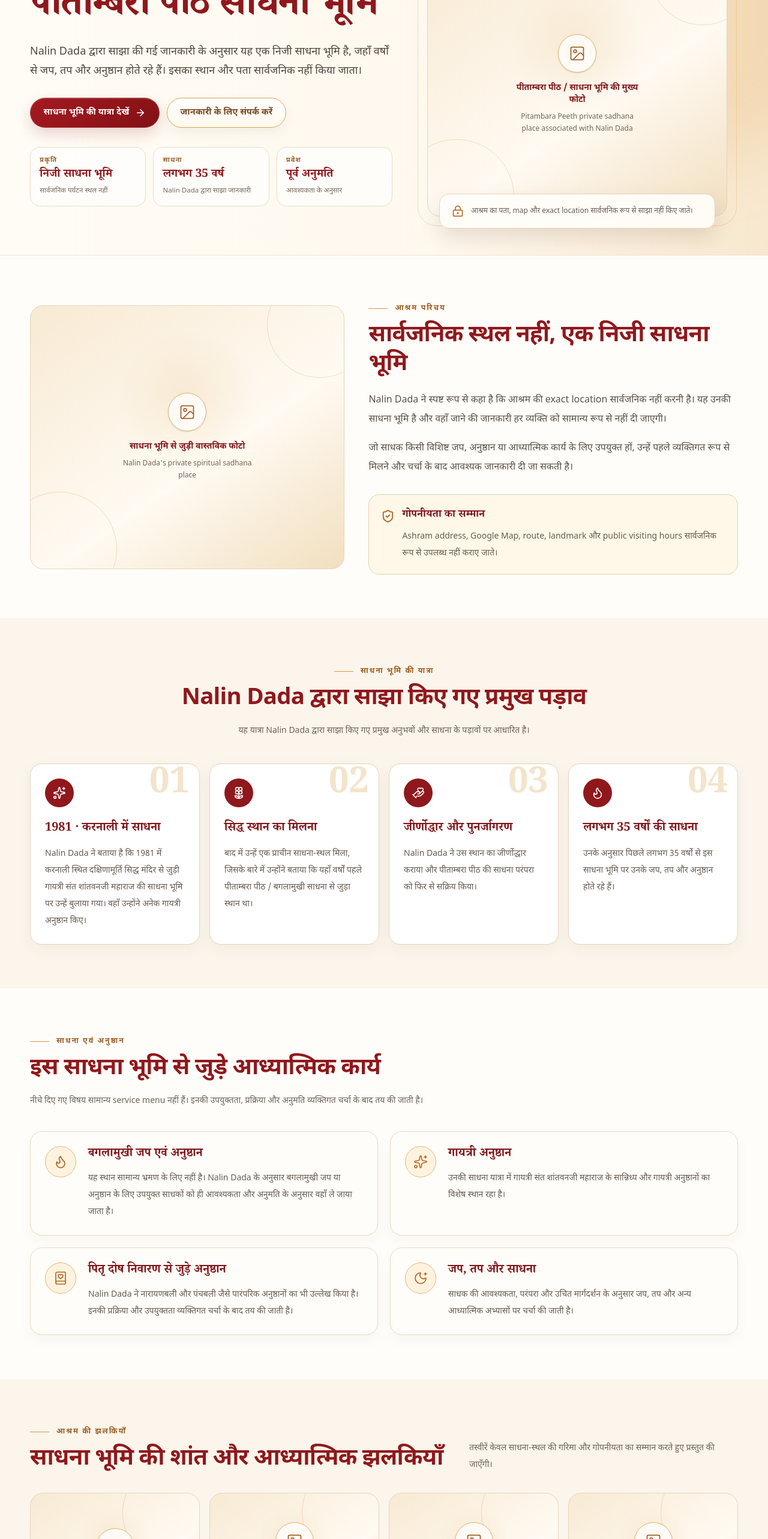
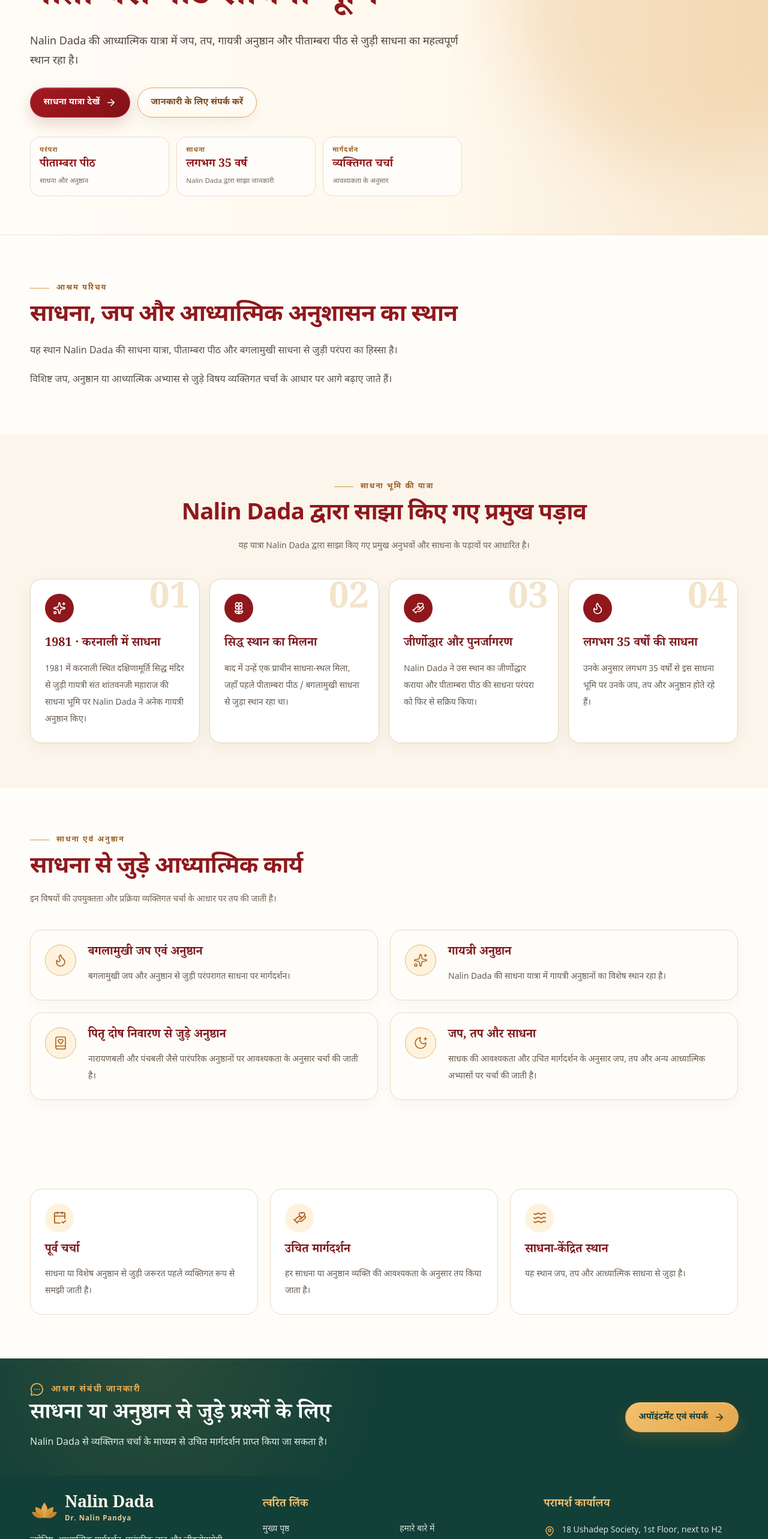
Before and after one commit to dhruvintejani/nalin_dada, a React (Vite) app: page /ashram in a window 1280 px wide. Shown: the part 220-2786 px from the top of the page at 60% size. Built offline with nearby package versions, Linux system fonts and the light colour scheme.

Commit message:
Translate Ashram page and remove public privacy messaging

```diff
--- a/src/pages/Ashram.tsx
+++ b/src/pages/Ashram.tsx
@@ -5,161 +5,111 @@ import {
   Flame,
   Flower2,
   HandHeart,
-  LockKeyhole,
   MessageCircleMore,
   MoonStar,
-  ShieldCheck,
   Sparkles,
   Waves,
 } from "lucide-react";
+import { useTranslation } from "react-i18next";
 import { Link } from "react-router-dom";
 import MediaSlot from "../components/MediaSlot";
 import { media } from "../config/media";
 
-const journey = [
-  {
-    number: "01",
-    title: "1981 · करनाली में साधना",
-    text: "Nalin Dada ने बताया है कि 1981 में करनाली स्थित दक्षिणामूर्ति सिद्ध मंदिर से जुड़ी गायत्री संत शांतवनजी महाराज की साधना भूमि पर उन्हें बुलाया गया। वहाँ उन्होंने अनेक गायत्री अनुष्ठान किए।",
-    icon: Sparkles,
-  },
-  {
-    number: "02",
-    title: "सिद्ध स्थान का मिलना",
-    text: "बाद में उन्हें एक प्राचीन साधना-स्थल मिला, जिसके बारे में उन्होंने बताया कि यहाँ वर्षों पहले पीताम्बरा पीठ / बगलामुखी साधना से जुड़ा स्थान था।",
-    icon: Flower2,
-  },
-  {
-    number: "03",
-    title: "जीर्णोद्धार और पुनर्जागरण",
-    text: "Nalin Dada ने उस स्थान का जीर्णोद्धार कराया और पीताम्बरा पीठ की साधना परंपरा को फिर से सक्रिय किया।",
-    icon: HandHeart,
-  },
-  {
-    number: "04",
-    title: "लगभग 35 वर्षों की साधना",
-    text: "उनके अनुसार पिछले लगभग 35 वर्षों से इस साधना भूमि पर उनके जप, तप और अनुष्ठान होते रहे हैं।",
-    icon: Flame,
-  },
-];
+const journeyIcons = [Sparkles, Flower2, HandHeart, Flame];
+const practiceIcons = [Flame, Sparkles, BookHeart, MoonStar];
+const cardIcons = [CalendarCheck2, HandHeart, Waves];
 
-const practices = [
-  {
-    title: "बगलामुखी जप एवं अनुष्ठान",
-    text: "यह स्थान सामान्य भ्रमण के लिए नहीं है। Nalin Dada के अनुसार बगलामुखी जप या अनुष्ठान के लिए उपयुक्त साधकों को ही आवश्यकता और अनुमति के अनुसार वहाँ ले जाया जाता है।",
-    icon: Flame,
-  },
-  {
-    title: "गायत्री अनुष्ठान",
-    text: "उनकी साधना यात्रा में गायत्री संत शांतवनजी महाराज के सान्निध्य और गायत्री अनुष्ठानों का विशेष स्थान रहा है।",
-    icon: Sparkles,
-  },
-  {
-    title: "पितृ दोष निवारण से जुड़े अनुष्ठान",
-    text: "Nalin Dada ने नारायणबली और पंचबली जैसे पारंपरिक अनुष्ठानों का भी उल्लेख किया है। इनकी प्रक्रिया और उपयुक्तता व्यक्तिगत चर्चा के बाद तय की जाती है।",
-    icon: BookHeart,
-  },
-  {
-    title: "जप, तप और साधना",
-    text: "साधक की आवश्यकता, परंपरा और उचित मार्गदर्शन के अनुसार जप, तप और अन्य आध्यात्मिक अभ्यासों पर चर्चा की जाती है।",
-    icon: MoonStar,
-  },
-];
+const Ashram = () => {
+  const { t } = useTranslation();
+  const stats = t("ashram.stats", { returnObjects: true }) as Array<{
+    label: string;
+    value: string;
+    text: string;
+  }>;
+  const journey = t("ashram.journey.items", { returnObjects: true }) as Array<{
+    title: string;
+    text: string;
+  }>;
+  const practices = t("ashram.practices.items", { returnObjects: true }) as Array<{
+    title: string;
+    text: string;
+  }>;
+  const cards = t("ashram.cards", { returnObjects: true }) as Array<{
+    title: string;
+    text: string;
+  }>;
+  const galleryAssets = [
+    media.photos.ashramGalleryOne,
+    media.photos.ashramGalleryTwo,
+    media.photos.ashramGalleryThree,
+    media.photos.ashramGalleryFour,
+  ].filter((asset) => Boolean(asset.src));
 
-const Ashram = () => (
+  return (
     <div className="overflow-hidden bg-[#fffdf9]">
       <section className="hero-surface relative">
         <div className="hero-glow" />
-      <div className="site-shell grid min-h-[520px] items-center gap-10 py-12 lg:grid-cols-[1.06fr_.94fr] lg:py-16">
+        <div className={`site-shell grid min-h-[520px] items-center gap-10 py-12 ${media.photos.ashramHero.src ? "lg:grid-cols-[1.06fr_.94fr]" : ""} lg:py-16`}>
           <div className="relative z-10">
-          <div className="eyebrow">साधना · परंपरा · पीताम्बरा पीठ</div>
+            <div className="eyebrow">{t("ashram.eyebrow")}</div>
             <h1 className="mt-4 font-serif text-[2.7rem] font-bold leading-[1.12] tracking-[-0.035em] text-[#8f181c] sm:text-[3.35rem] lg:text-[4.1rem]">
-            पीताम्बरा पीठ साधना भूमि
+              {t("ashram.title")}
             </h1>
             <p className="mt-5 max-w-[720px] text-base leading-8 text-[#51463e] md:text-lg">
-            Nalin Dada द्वारा साझा की गई जानकारी के अनुसार यह एक निजी साधना भूमि है, जहाँ वर्षों से जप, तप और अनुष्ठान होते रहे हैं। इसका स्थान और पता सार्वजनिक नहीं किया जाता।
+              {t("ashram.description")}
             </p>
 
             <div className="mt-7 flex flex-wrap gap-3">
               <a href="#history" className="button-primary">
-              साधना भूमि की यात्रा देखें <ArrowRight size={18} />
+                {t("ashram.journeyButton")} <ArrowRight size={18} />
               </a>
               <Link to="/appointment" className="button-secondary">
-              जानकारी के लिए संपर्क करें
+                {t("ashram.contactButton")}
               </Link>
             </div>
 
             <div className="mt-8 grid max-w-[720px] gap-3 sm:grid-cols-3">
-            <div className="hero-stat">
-              <span className="hero-stat-label">प्रकृति</span>
-              <strong>निजी साधना भूमि</strong>
-              <small>सार्वजनिक पर्यटन स्थल नहीं</small>
+              {stats.map((stat) => (
+                <div key={stat.label} className="hero-stat">
+                  <span className="hero-stat-label">{stat.label}</span>
+                  <strong>{stat.value}</strong>
+                  <small>{stat.text}</small>
                 </div>
-            <div className="hero-stat">
-              <span className="hero-stat-label">साधना</span>
-              <strong>लगभग 35 वर्ष</strong>
-              <small>Nalin Dada द्वारा साझा जानकारी</small>
-            </div>
-            <div className="hero-stat">
-              <span className="hero-stat-label">प्रवेश</span>
-              <strong>पूर्व अनुमति</strong>
-              <small>आवश्यकता के अनुसार</small>
-            </div>
+              ))}
             </div>
           </div>
 
+          {media.photos.ashramHero.src && (
             <div className="relative mx-auto w-full max-w-[500px]">
               <div className="absolute -inset-4 rounded-[2rem] border border-[#e3b86f]/45" />
               <MediaSlot
                 asset={media.photos.ashramHero}
+                priority
                 className="min-h-[440px] rounded-[1.35rem]"
-            label="पीताम्बरा पीठ / साधना भूमि की मुख्य फोटो"
               />
-          <div className="absolute -bottom-5 left-5 right-5 rounded-[1rem] border border-[#ead4b6] bg-[#fffdf9]/95 px-5 py-4 shadow-[0_16px_34px_rgba(77,45,25,.13)] backdrop-blur">
-            <div className="flex items-start gap-3">
-              <LockKeyhole className="mt-0.5 shrink-0 text-[#b56b24]" size={20} />
-              <p className="text-xs leading-6 text-[#675a50]">
-                आश्रम का पता, map और exact location सार्वजनिक रूप से साझा नहीं किए जाते।
-              </p>
             </div>
-          </div>
-        </div>
+          )}
         </div>
       </section>
 
       <section className="section-block">
-      <div className="site-shell grid items-center gap-10 lg:grid-cols-[.92fr_1.08fr]">
+        <div className={`site-shell grid items-center gap-10 ${media.photos.ashramMain.src ? "lg:grid-cols-[.92fr_1.08fr]" : ""}`}>
+          {media.photos.ashramMain.src && (
             <MediaSlot
               asset={media.photos.ashramMain}
               className="min-h-[440px] rounded-[1.35rem]"
-          label="साधना भूमि से जुड़ी वास्तविक फोटो"
             />
+          )}
 
           <div>
-          <div className="eyebrow">आश्रम परिचय</div>
-          <h2 className="section-title mt-3">
-            सार्वजनिक स्थल नहीं, एक निजी साधना भूमि
-          </h2>
+            <div className="eyebrow">{t("ashram.intro.eyebrow")}</div>
+            <h2 className="section-title mt-3">{t("ashram.intro.title")}</h2>
             <p className="mt-5 text-base leading-8 text-[#5d5148]">
-            Nalin Dada ने स्पष्ट रूप से कहा है कि आश्रम की exact location सार्वजनिक नहीं करनी है। यह उनकी साधना भूमि है और वहाँ जाने की जानकारी हर व्यक्ति को सामान्य रूप से नहीं दी जाएगी।
+              {t("ashram.intro.p1")}
             </p>
             <p className="mt-4 text-base leading-8 text-[#5d5148]">
-            जो साधक किसी विशिष्ट जप, अनुष्ठान या आध्यात्मिक कार्य के लिए उपयुक्त हों, उन्हें पहले व्यक्तिगत रूप से मिलने और चर्चा के बाद आवश्यक जानकारी दी जा सकती है।
+              {t("ashram.intro.p2")}
             </p>
-
-          <div className="mt-7 rounded-[1.15rem] border border-[#e4d0b1] bg-[#fff7e8] p-5">
-            <div className="flex items-start gap-3">
-              <ShieldCheck className="mt-1 shrink-0 text-[#b56825]" size={23} />
-              <div>
-                <h3 className="font-serif text-lg font-bold text-[#7f171b]">
-                  गोपनीयता का सम्मान
-                </h3>
-                <p className="mt-2 text-sm leading-7 text-[#675b51]">
-                  Ashram address, Google Map, route, landmark और public visiting hours सार्वजनिक रूप से उपलब्ध नहीं कराए जाते।
-                </p>
-              </div>
-            </div>
-          </div>
           </div>
         </div>
       </section>
@@ -167,35 +117,36 @@ const Ashram = () => (
       <section id="history" className="section-block scroll-mt-24 bg-[#fbf5eb]">
         <div className="site-shell">
           <div className="mx-auto max-w-3xl text-center">
-          <div className="eyebrow justify-center">साधना भूमि की यात्रा</div>
-          <h2 className="section-title mx-auto mt-3">
-            Nalin Dada द्वारा साझा किए गए प्रमुख पड़ाव
-          </h2>
+            <div className="eyebrow justify-center">{t("ashram.journey.eyebrow")}</div>
+            <h2 className="section-title mx-auto mt-3">{t("ashram.journey.title")}</h2>
             <p className="mx-auto mt-4 max-w-2xl text-sm leading-7 text-[#706158]">
-            यह यात्रा Nalin Dada द्वारा साझा किए गए प्रमुख अनुभवों और साधना के पड़ावों पर आधारित है।
+              {t("ashram.journey.description")}
             </p>
           </div>
 
           <div className="mt-10 grid gap-4 lg:grid-cols-4">
-          {journey.map(({ number, title, text, icon: Icon }) => (
+            {journey.map((item, index) => {
+              const Icon = journeyIcons[index] ?? Sparkles;
+              return (
                 <article
-              key={number}
+                  key={item.title}
                   className="relative overflow-hidden rounded-[1.2rem] border border-[#e5d4bc] bg-white p-6 shadow-[0_8px_24px_rgba(84,51,28,.05)]"
                 >
                   <span className="absolute right-4 top-2 font-serif text-6xl font-bold text-[#f3e4cb]">
-                {number}
+                    {String(index + 1).padStart(2, "0")}
                   </span>
                   <div className="relative">
                     <div className="grid h-12 w-12 place-items-center rounded-full bg-[#8f181c] text-white">
                       <Icon size={22} strokeWidth={1.75} />
                     </div>
                     <h3 className="mt-5 font-serif text-xl font-bold leading-8 text-[#7f171b]">
-                  {title}
+                      {item.title}
                     </h3>
-                <p className="mt-3 text-sm leading-7 text-[#675b51]">{text}</p>
+                    <p className="mt-3 text-sm leading-7 text-[#675b51]">{item.text}</p>
                   </div>
                 </article>
-          ))}
+              );
+            })}
           </div>
         </div>
       </section>
@@ -203,19 +154,19 @@ const Ashram = () => (
       <section className="section-block">
         <div className="site-shell">
           <div className="max-w-3xl">
-          <div className="eyebrow">साधना एवं अनुष्ठान</div>
-          <h2 className="section-title mt-3">
-            इस साधना भूमि से जुड़े आध्यात्मिक कार्य
-          </h2>
+            <div className="eyebrow">{t("ashram.practices.eyebrow")}</div>
+            <h2 className="section-title mt-3">{t("ashram.practices.title")}</h2>
             <p className="mt-4 text-sm leading-7 text-[#706158]">
-            नीचे दिए गए विषय सामान्य service menu नहीं हैं। इनकी उपयुक्तता, प्रक्रिया और अनुमति व्यक्तिगत चर्चा के बाद तय की जाती है।
+              {t("ashram.practices.description")}
             </p>
           </div>
 
           <div className="mt-9 grid gap-5 md:grid-cols-2">
-          {practices.map(({ title, text, icon: Icon }) => (
+            {practices.map((item, index) => {
+              const Icon = practiceIcons[index] ?? Flame;
+              return (
                 <article
-              key={title}
+                  key={item.title}
                   className="flex gap-5 rounded-[1.25rem] border border-[#ead9c1] bg-[#fffdf9] p-6 shadow-[0_8px_22px_rgba(84,51,28,.04)]"
                 >
                   <div className="grid h-13 w-13 shrink-0 place-items-center rounded-full border border-[#e0b77c] bg-[#fff3df] text-[#b56522]">
@@ -223,77 +174,63 @@ const Ashram = () => (
                   </div>
                   <div>
                     <h3 className="font-serif text-xl font-bold text-[#7f171b]">
-                  {title}
+                      {item.title}
                     </h3>
-                <p className="mt-3 text-sm leading-7 text-[#675b51]">{text}</p>
+                    <p className="mt-3 text-sm leading-7 text-[#675b51]">{item.text}</p>
                   </div>
                 </article>
+              );
+            })}
+          </div>
+        </div>
+      </section>
+
+      {galleryAssets.length > 0 && (
+        <section className="section-block bg-[#fbf5eb]">
+          <div className="site-shell">
+            <div className="flex flex-col justify-between gap-5 md:flex-row md:items-end">
+              <div>
+                <div className="eyebrow">{t("ashram.gallery.eyebrow")}</div>
+                <h2 className="section-title mt-3">{t("ashram.gallery.title")}</h2>
+              </div>
+              <p className="max-w-md text-sm leading-7 text-[#716359]">
+                {t("ashram.gallery.description")}
+              </p>
+            </div>
+
+            <div className="mt-8 grid gap-4 sm:grid-cols-2 lg:grid-cols-4">
+              {galleryAssets.map((asset) => (
+                <MediaSlot
+                  key={asset.recommendedFile}
+                  asset={asset}
+                  className="min-h-[245px] rounded-[1.35rem]"
+                />
               ))}
             </div>
           </div>
         </section>
-
-    <section className="section-block bg-[#fbf5eb]">
-      <div className="site-shell">
-        <div className="flex flex-col justify-between gap-5 md:flex-row md:items-end">
-          <div>
-            <div className="eyebrow">आश्रम की झलकियाँ</div>
-            <h2 className="section-title mt-3">
-              साधना भूमि की शांत और आध्यात्मिक झलकियाँ
-            </h2>
-          </div>
-          <p className="max-w-md text-sm leading-7 text-[#716359]">
-            तस्वीरें केवल साधना-स्थल की गरिमा और गोपनीयता का सम्मान करते हुए प्रस्तुत की जाएँगी।
-          </p>
-        </div>
-
-        <div className="mt-8 grid gap-4 sm:grid-cols-2 lg:grid-cols-4">
-          <MediaSlot asset={media.photos.ashramGalleryOne} className="min-h-[245px] rounded-[1.35rem]" label="साधना भूमि का बाहरी दृश्य" />
-          <MediaSlot asset={media.photos.ashramGalleryTwo} className="min-h-[245px] rounded-[1.35rem]" label="अनुष्ठान या पूजा की झलक" />
-          <MediaSlot asset={media.photos.ashramGalleryThree} className="min-h-[245px] rounded-[1.35rem]" label="Nalin Dada की साधना भूमि से जुड़ी तस्वीर" />
-          <MediaSlot asset={media.photos.ashramGalleryFour} className="min-h-[245px] rounded-[1.35rem]" label="माँ नर्मदा / आध्यात्मिक यात्रा की झलक" />
-        </div>
-      </div>
-    </section>
+      )}
 
       <section className="section-block">
         <div className="site-shell">
           <div className="grid gap-5 lg:grid-cols-3">
-          <article className="rounded-[1.25rem] border border-[#ead9c1] bg-white p-6">
+            {cards.map((card, index) => {
+              const Icon = cardIcons[index] ?? HandHeart;
+              return (
+                <article
+                  key={card.title}
+                  className="rounded-[1.25rem] border border-[#ead9c1] bg-white p-6"
+                >
                   <div className="grid h-12 w-12 place-items-center rounded-full bg-[#fff2dd] text-[#b56522]">
-              <LockKeyhole size={23} />
+                    <Icon size={23} />
                   </div>
                   <h3 className="mt-4 font-serif text-xl font-bold text-[#7f171b]">
-              पता सार्वजनिक नहीं
+                    {card.title}
                   </h3>
-            <p className="mt-3 text-sm leading-7 text-[#675b51]">
-              Ashram address, route और location सार्वजनिक रूप से साझा नहीं किए जाते।
-            </p>
+                  <p className="mt-3 text-sm leading-7 text-[#675b51]">{card.text}</p>
                 </article>
-
-          <article className="rounded-[1.25rem] border border-[#ead9c1] bg-white p-6">
-            <div className="grid h-12 w-12 place-items-center rounded-full bg-[#fff2dd] text-[#b56522]">
-              <CalendarCheck2 size={23} />
-            </div>
-            <h3 className="mt-4 font-serif text-xl font-bold text-[#7f171b]">
-              पूर्व चर्चा आवश्यक
-            </h3>
-            <p className="mt-3 text-sm leading-7 text-[#675b51]">
-              आश्रम जाने का निर्णय Nalin Dada से व्यक्तिगत चर्चा और अनुमति के बाद ही होगा।
-            </p>
-          </article>
-
-          <article className="rounded-[1.25rem] border border-[#ead9c1] bg-white p-6">
-            <div className="grid h-12 w-12 place-items-center rounded-full bg-[#fff2dd] text-[#b56522]">
-              <Waves size={23} />
-            </div>
-            <h3 className="mt-4 font-serif text-xl font-bold text-[#7f171b]">
-              साधना-केंद्रित स्थान
-            </h3>
-            <p className="mt-3 text-sm leading-7 text-[#675b51]">
-              यह सामान्य sightseeing या public visit के लिए प्रस्तुत नहीं किया जाएगा।
-            </p>
-          </article>
+              );
+            })}
           </div>
         </div>
       </section>
@@ -304,22 +241,23 @@ const Ashram = () => (
             <div className="flex items-center gap-3 text-[#e5ac53]">
               <MessageCircleMore size={23} />
               <span className="text-sm font-bold tracking-[.14em]">
-              आश्रम संबंधी जानकारी
+                {t("ashram.cta.eyebrow")}
               </span>
             </div>
             <h2 className="mt-3 font-serif text-3xl font-bold text-white md:text-4xl">
-            पहले Nalin Dada से व्यक्तिगत रूप से चर्चा करें
+              {t("ashram.cta.title")}
             </h2>
             <p className="mt-3 max-w-2xl text-sm leading-7 text-[#dfe8e4] md:text-base">
-            उपयुक्त होने पर आश्रम और साधना से जुड़ी आवश्यक जानकारी व्यक्तिगत रूप से साझा की जाएगी। कोई public address या map उपलब्ध नहीं कराया जाता।
+              {t("ashram.cta.description")}
             </p>
           </div>
           <Link to="/appointment" className="button-gold">
-          अपॉइंटमेंट एवं संपर्क <ArrowRight size={18} />
+            {t("ashram.cta.button")} <ArrowRight size={18} />
           </Link>
         </div>
       </section>
     </div>
   );
+};
 
 export default Ashram;
```
Lines whose indentation alone changed are shown as unchanged.
